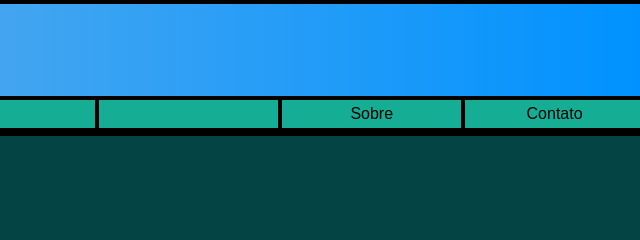
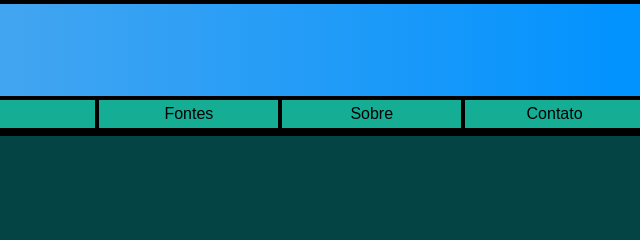
Before and after one commit to Alexandre1111111111/Educ, a plain HTML site: page index.html in a window 1280 px wide. Shown: the top 240 px of the page, 640-1280 px from the left. Drawn offline with Linux system fonts and the light colour scheme.

Commit message:
Add files via upload

```diff
--- a/index.html
+++ b/index.html
@@ -15,7 +15,7 @@
             <button></button>
             <button></button>
             <button></button>
-            <button></button>
+            <button>Fontes</button>
             <button>Sobre</button>
             <button>Contato</button>
         </nav>
```
